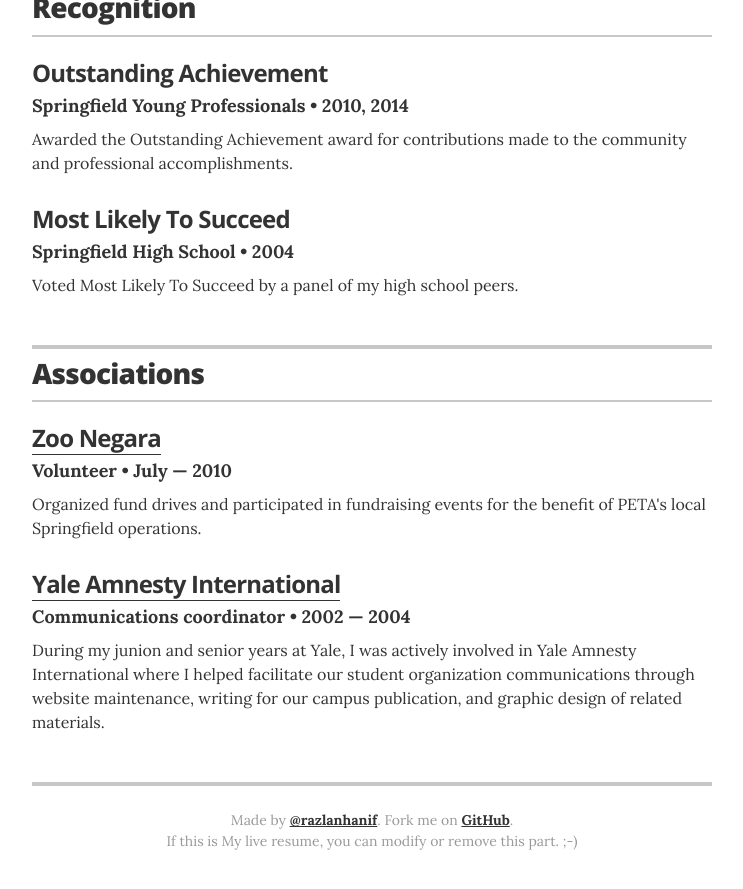
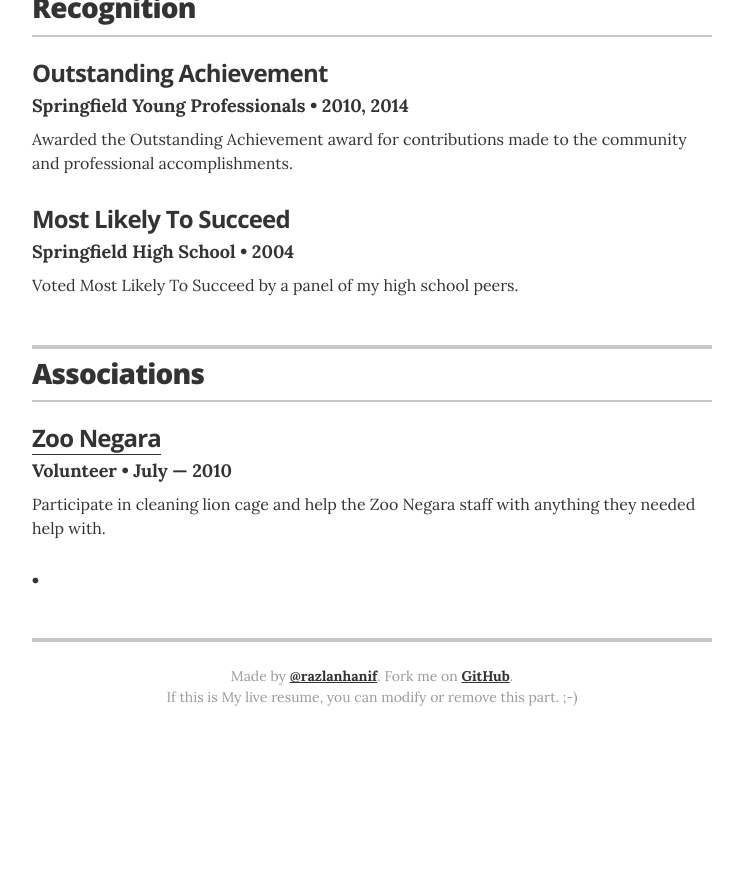
Before and after one commit to razlanhanif/razlanhanif.github.io, a Jekyll site: the page built from index.html, in a window 1280 px wide and 900 px high, scrolled down 2518 px. Shown: the top 889 px of the window, without its empty margins (268-1011 px from the left). Built offline with Jekyll 4.4.1, drawn with Linux system fonts in a browser that asks for light colours; after the commit the page ends 3274 px from its top, so only the background shows below that.

Commit message:
update associations

```diff
--- a/_data/associations.yml
+++ b/_data/associations.yml
@@ -5,13 +5,13 @@
   role: Volunteer
   year: July &mdash; 2010
   url: https://www.peta.org/
-  summary: Organized fund drives and participated in fundraising events for the benefit of PETA's local Springfield operations.
+  summary: Participate in cleaning lion cage and help the Zoo Negara staff with anything they needed help with.
 
 
 
 
-- organization: Yale Amnesty International
-  role: Communications coordinator
-  year: 2002 &mdash; 2004
-  url: http://campuspress.yale.edu/amnesty/
-  summary: During my junion and senior years at Yale, I was actively involved in Yale Amnesty International where I helped facilitate our student organization communications through website maintenance, writing for our campus publication, and graphic design of related materials.
+- # organization: Yale Amnesty International
+ # role: Communications coordinator
+ # year: 2002 &mdash; 2004
+  #url: http://campuspress.yale.edu/amnesty/
+ # summary: During my junion and senior years at Yale, I was actively involved in Yale Amnesty International where I helped facilitate our student organization communications through website maintenance, writing for our campus publication, and graphic design of related materials.
```
